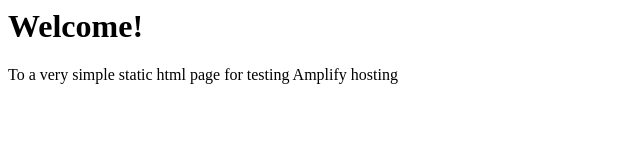
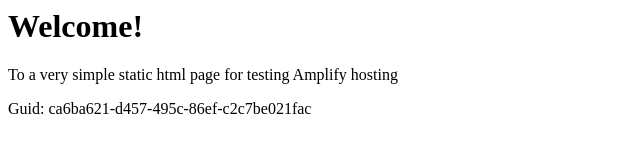
Before and after one commit to aws-aemilia-syd/Github-PR-Commit-Integration-Test-DoNotTouch-Gith-OKSLNVO2-v1-prod-ap-southeast-2, a website: page src/index.html in a window 1280 px wide. Shown: the whole page, without its empty margins (0-640 px from the left). Drawn offline with Linux system fonts and the light colour scheme.

Commit message:
commit from integ tests

```diff
--- a/src/index.html
+++ b/src/index.html
@@ -1,3 +1,5 @@
+
+
 <html lang="en">
 
 <head>
@@ -10,6 +12,6 @@
 <body>
     <h1>Welcome!</h1>
     <p>To a very simple static html page for testing Amplify hosting</p>
-</body>
+    <p>Guid: ca6ba621-d457-495c-86ef-c2c7be021fac</p></body>
 
 </html>
```
